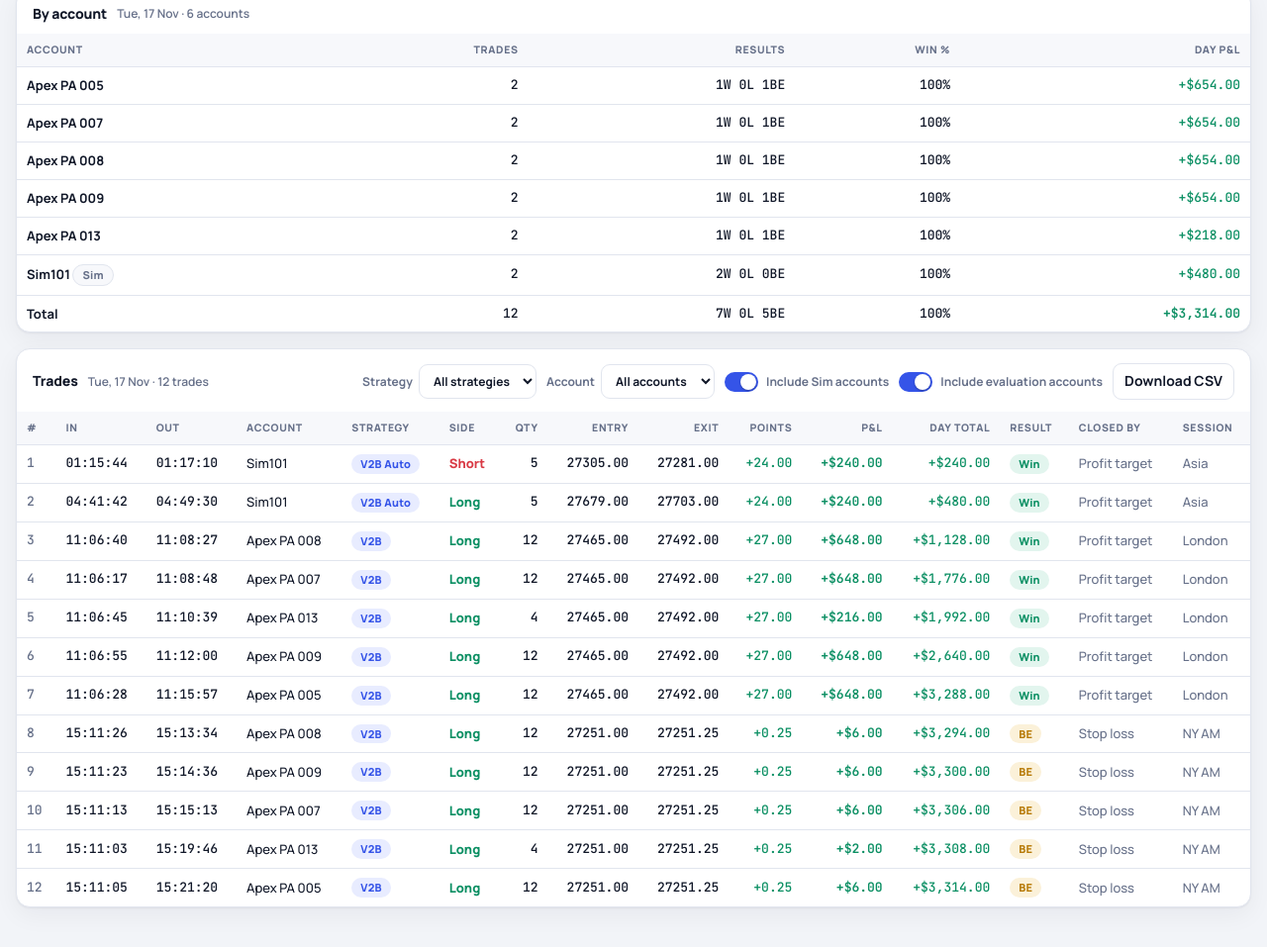
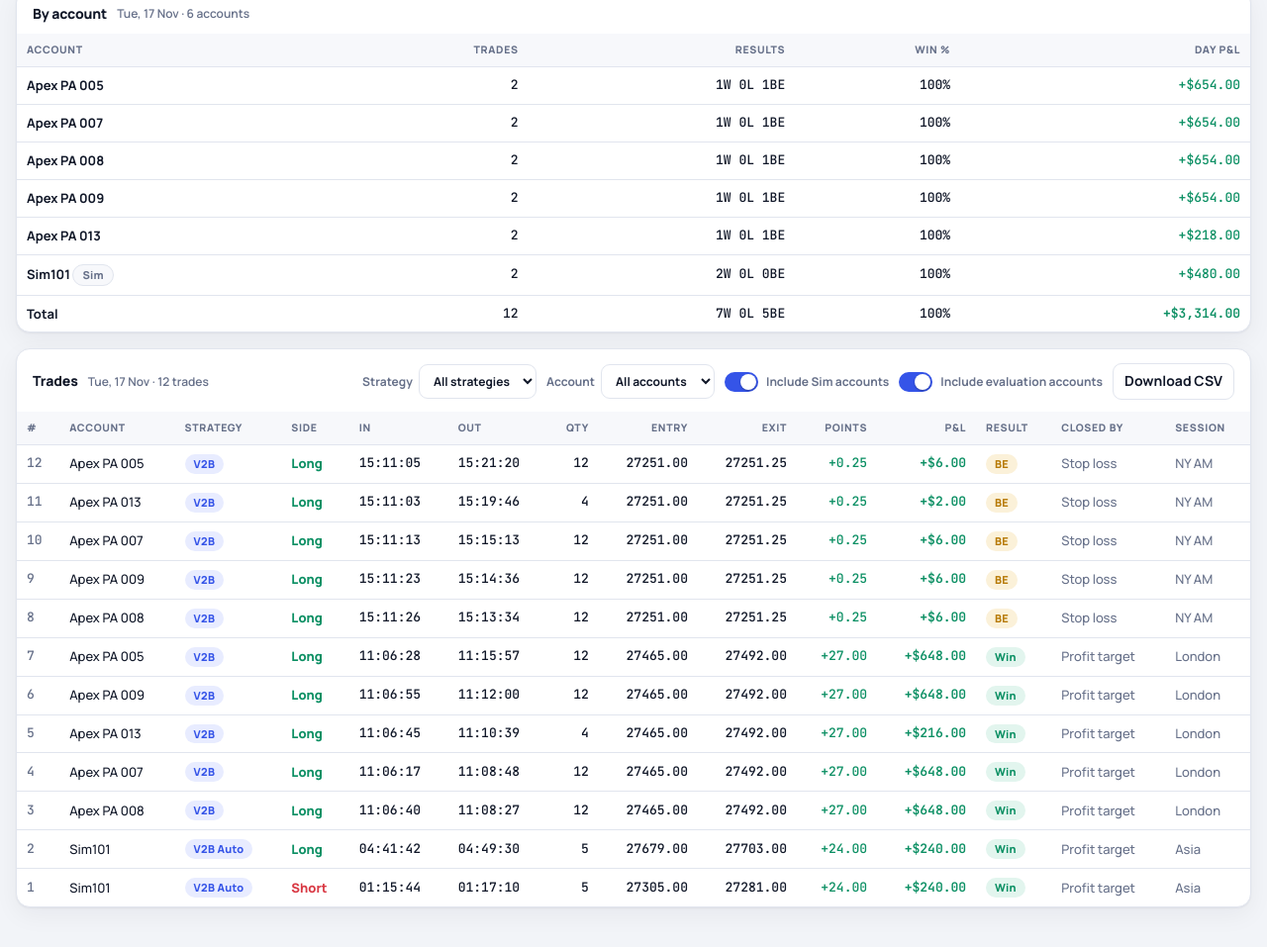
Before and after one commit to odiyo-vimo/trades, a plain HTML site: page template/index.html in a window 1280 px wide. Shown: the part 785-1742 px from the top of the page at 99% size. Drawn offline with Linux system fonts and the light colour scheme.

Commit message:
Trades table: new column order, newest first, no day total, each exit leg shown
Co-Authored-By: Claude Opus 5.5 <noreply@anthropic.com>
Claude-Session: https://claude.ai/code/session_011dHTZFV4yi9fTrQicrwtpW

```diff
--- a/template/index.html
+++ b/template/index.html
@@ -442,21 +442,33 @@ function bindAcctRows(root) {
     if (S.tab === "accounts") setTab("dashboard"); else render();
   }));
 }
+// Exit legs from "1@26887.50 Target1;1@27059.50 Target2" -> [{qty, price, name, pts}]
+function exitLegs(t) {
+  const e = num(t.entry), long = /long/i.test(t.direction);
+  return String(t.exits || "").split(";").map((x) => x.match(/^(\d+)@([\d.]+)\s*(.*)$/)).filter(Boolean)
+    .map((m) => ({ qty: +m[1], price: +m[2], name: m[3], pts: e === null ? null : (long ? +m[2] - e : e - +m[2]) }));
+}
 function renderTrades() {
   const list = dayTrades(S.day);
   $("tradesSub").textContent = `${fmtDay(S.day)} · ${list.length} trade${list.length === 1 ? "" : "s"}${list.some((t) => t.open) ? " · " + list.filter((t) => t.open).length + " open" : ""}`;
   if (!list.length) { $("trades").innerHTML = `<div class="empty">No trades on ${fmtDay(S.day)} for the current filters.</div>`; return; }
-  let c = 0;
-  $("trades").innerHTML = `<table><thead><tr><th>#</th><th>In</th><th>Out</th><th>Account</th><th>Strategy</th><th>Side</th><th class="r">Qty</th><th class="r">Entry</th><th class="r">Exit</th><th class="r">Points</th><th class="r">P&amp;L</th><th class="r">Day total</th><th>Result</th><th>Closed by</th><th>Session</th></tr></thead><tbody>` +
-    list.map((t, i) => { c += t.pnl; const pts = num(t.pnl_points);
-      return `<tr><td class="num muted">${i + 1}</td><td class="num">${esc(String(t.entry_time).slice(11, 19))}</td><td class="num">${t.open ? "–" : esc(String(t.exit_time).slice(11, 19))}</td>
-      <td>${esc(t.account)}</td><td><span class="pill tag">${esc(t.strategy)}</span></td><td class="side ${/long/i.test(t.direction) ? "long" : "short"}">${esc(t.direction)}</td>
-      <td class="r num">${esc(t.contracts)}</td><td class="r num">${num(t.entry) === null ? "–" : num(t.entry).toFixed(2)}</td><td class="r num">${num(t.exit) === null ? "–" : num(t.exit).toFixed(2)}</td>
-      <td class="r num ${cls(pts)}">${pts === null ? "–" : (pts > 0 ? "+" : "") + pts.toFixed(2)}</td><td class="r num ${cls(t.pnl)}"><b>${t.open ? "–" : money(t.pnl)}</b></td><td class="r num ${cls(c)}">${money(c)}</td>
-      <td>${resultPill(t.result)}</td><td class="muted">${t.open ? `SL ${num(t.stop) === null ? "–" : num(t.stop).toFixed(2)} · TP ${num(t.target) === null ? "–" : num(t.target).toFixed(2)}` : esc(t.exit_order || "–")}</td><td class="muted">${esc(t.session || "–")}</td></tr>`; }).join("") + `</tbody></table>`;
+  const sign = (v) => (v > 0 ? "+" : "") + v.toFixed(2);
+  // Newest first: open trades on top, then by exit time; # counts in time order (oldest = 1).
+  const rows = list.map((t, i) => ({ t, n: i + 1 })).reverse();
+  $("trades").innerHTML = `<table><thead><tr><th>#</th><th>Account</th><th>Strategy</th><th>Side</th><th>In</th><th>Out</th><th class="r">Qty</th><th class="r">Entry</th><th class="r">Exit</th><th class="r">Points</th><th class="r">P&amp;L</th><th>Result</th><th>Closed by</th><th>Session</th></tr></thead><tbody>` +
+    rows.map(({ t, n }) => { const pts = num(t.pnl_points), legs = exitLegs(t), multi = legs.length > 1;
+      const legPts = multi ? `<div class="sub" style="font-weight:600">${legs.map((l) => `${l.pts === null ? "–" : sign(l.pts)} ×${l.qty}`).join(" · ")}</div>` : "";
+      const legExit = multi ? `<div class="sub" style="font-weight:600">${legs.map((l) => `${l.price.toFixed(2)} ×${l.qty}`).join(" · ")}</div>` : "";
+      const closedBy = t.open ? `SL ${num(t.stop) === null ? "–" : num(t.stop).toFixed(2)} · TP ${num(t.target) === null ? "–" : num(t.target).toFixed(2)}`
+        : multi ? esc(legs.map((l) => l.name || "Exit").join(" + ")) : esc(t.exit_order || "–");
+      return `<tr><td class="num muted">${n}</td><td>${esc(t.account)}</td><td><span class="pill tag">${esc(t.strategy)}</span></td><td class="side ${/long/i.test(t.direction) ? "long" : "short"}">${esc(t.direction)}</td>
+      <td class="num">${esc(String(t.entry_time).slice(11, 19))}</td><td class="num">${t.open ? "–" : esc(String(t.exit_time).slice(11, 19))}</td>
+      <td class="r num">${esc(t.contracts)}</td><td class="r num">${num(t.entry) === null ? "–" : num(t.entry).toFixed(2)}</td><td class="r num">${num(t.exit) === null ? "–" : num(t.exit).toFixed(2)}${legExit}</td>
+      <td class="r num ${cls(pts)}" title="${multi ? "Average over all contracts; each exit below" : ""}">${pts === null ? "–" : sign(pts) + (multi ? " avg" : "")}${legPts}</td><td class="r num ${cls(t.pnl)}"><b>${t.open ? "–" : money(t.pnl)}</b></td>
+      <td>${resultPill(t.result)}</td><td class="muted">${closedBy}</td><td class="muted">${esc(t.session || "–")}</td></tr>`; }).join("") + `</tbody></table>`;
 }
 $("csvBtn").addEventListener("click", () => {
-  const list = dayTrades(S.day), cols = ["entry_time", "exit_time", "account", "strategy", "direction", "contracts", "entry", "exit", "pnl_points", "pnl", "result", "exit_order", "session"];
+  const list = dayTrades(S.day), cols = ["account", "strategy", "direction", "entry_time", "exit_time", "contracts", "entry", "exit", "pnl_points", "pnl", "result", "exit_order", "exits", "session"];
   const csv = [cols.join(",")].concat(list.map((t) => cols.map((k) => `"${String(t[k] ?? "").replace(/"/g, '""')}"`).join(","))).join("\r\n");
   const a = document.createElement("a"); a.href = URL.createObjectURL(new Blob([csv], { type: "text/csv" })); a.download = `trades-${S.day}.csv`; a.click();
 });
```
Also changed, not shown: template/trader.html (+21 -9 lines), vimal/index.html (+21 -9 lines), vimal/manual/index.html (+21 -9 lines), vimal/v2b/index.html (+21 -9 lines).
